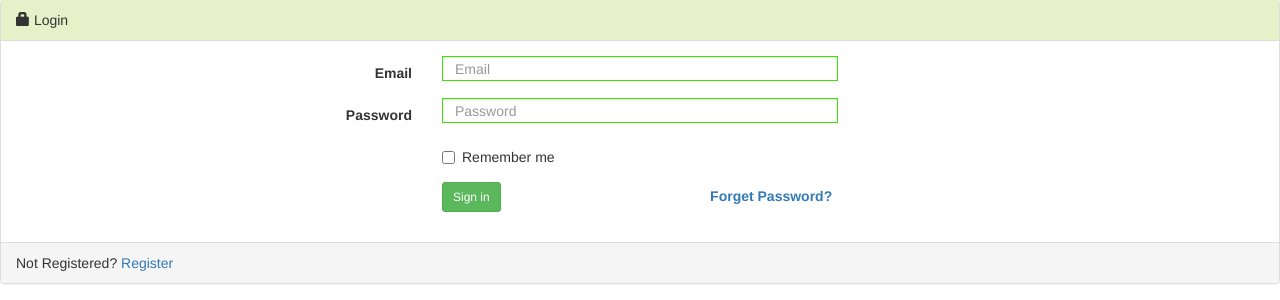
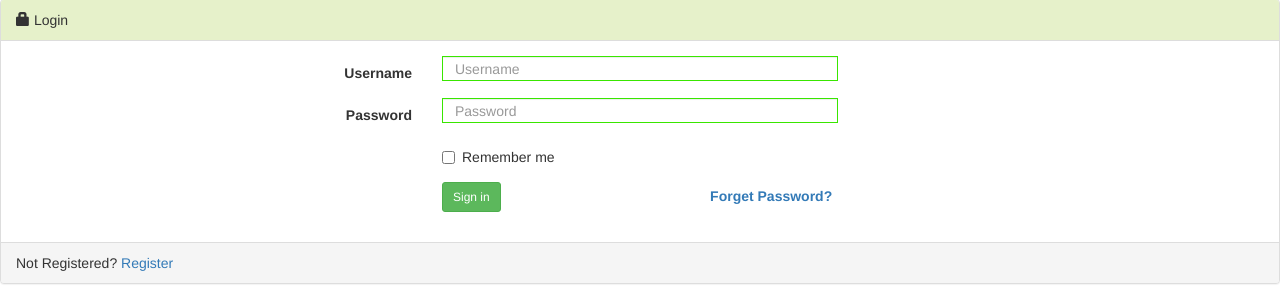
Before and after one commit to Kanakala/RoadBrick, a Django app: template mysite/personal/templates/registration/login.html in a window 1280 px wide. Shown: the part 56-356 px from the top of the page. Run offline with Django 3.2, Linux system fonts and the light colour scheme; the template is opened without the code that fills it, so the values that code supplies are empty; some libraries are stand-ins or nearby versions.

Commit message:
login update with username

```diff
--- a/mysite/personal/templates/registration/login.html
+++ b/mysite/personal/templates/registration/login.html
@@ -10,10 +10,10 @@
                 <div class="panel-body">
                     <form class="form-horizontal" role="form">
                     <div class="form-group">
-                        <label for="inputEmail3" class="col-sm-4 control-label">
-                            Email</label>
+                        <label for="inputusername" class="col-sm-4 control-label">
+                            Username</label>
                         <div class="col-sm-4">
-                            <input type="email" class="form-control" id="inputEmail3" placeholder="Email" required>
+                            <input type="email" class="form-control" id="inputusername" placeholder="Username" required>
                         </div>
                     </div>
                     <div class="form-group">
```
